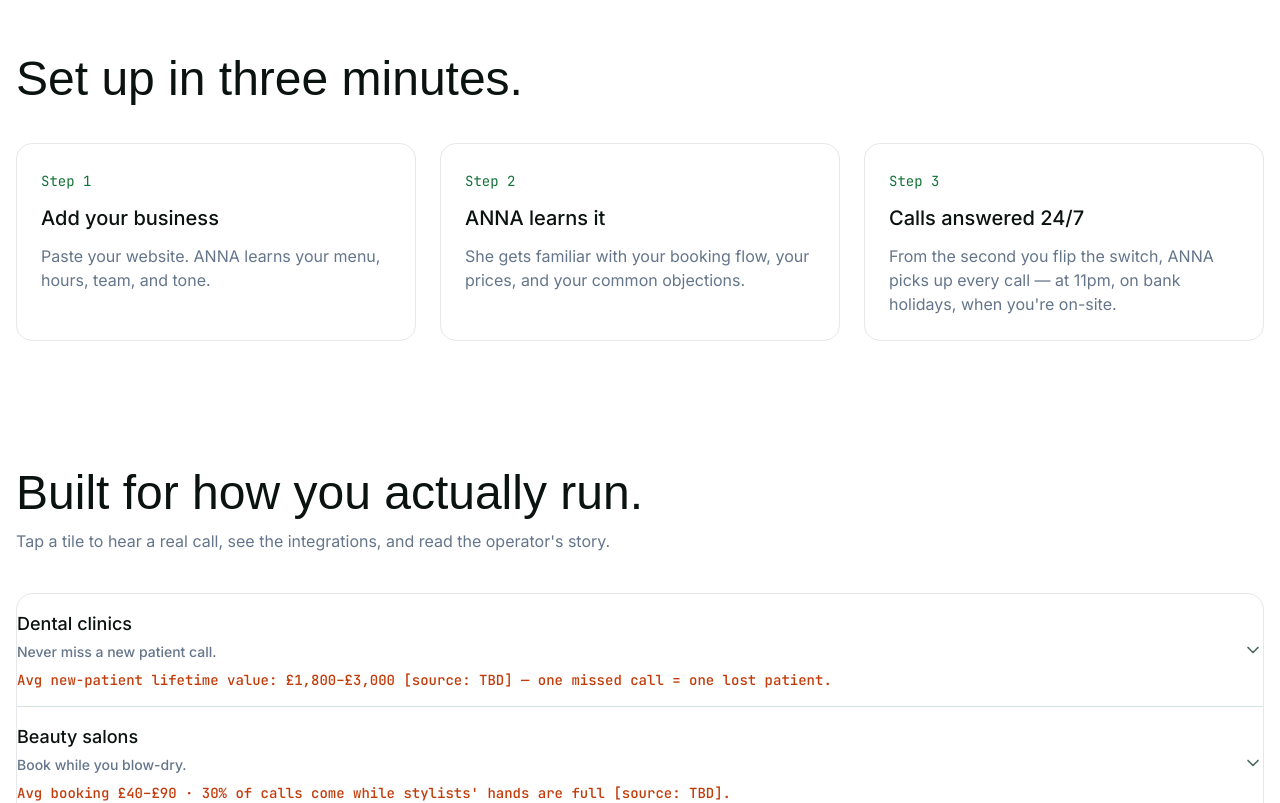
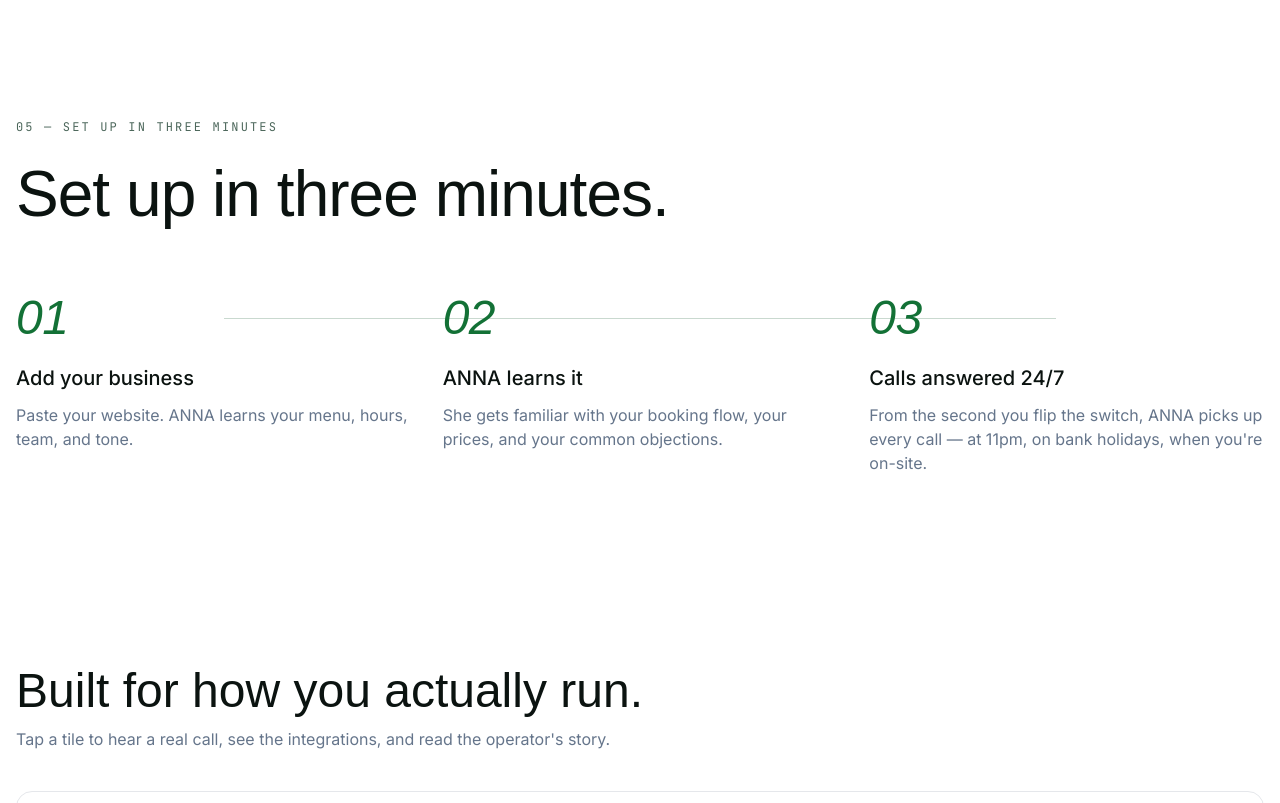
Before and after one commit to nfilippov733/anna-reception, a Next.js app: page / in a window 1280 px wide. Shown: the part 3137-3940 px from the top of the page. Built offline with nearby package versions, Linux system fonts and the light colour scheme; a web font is replaced by a local one.

Commit message:
feat(how-it-works): kicker + NumberMarker stanzas connected by sage hairline

```diff
--- a/src/components/sections/HowItWorks.tsx
+++ b/src/components/sections/HowItWorks.tsx
@@ -1,19 +1,41 @@
+import { Kicker } from "@/components/primitives/Kicker";
+import { NumberMarker } from "@/components/primitives/NumberMarker";
+
 const STEPS = [
-  { num: "1", title: "Add your business", body: "Paste your website. ANNA learns your menu, hours, team, and tone." },
-  { num: "2", title: "ANNA learns it", body: "She gets familiar with your booking flow, your prices, and your common objections." },
-  { num: "3", title: "Calls answered 24/7", body: "From the second you flip the switch, ANNA picks up every call — at 11pm, on bank holidays, when you're on-site." },
+  {
+    num: "01",
+    title: "Add your business",
+    body: "Paste your website. ANNA learns your menu, hours, team, and tone.",
+  },
+  {
+    num: "02",
+    title: "ANNA learns it",
+    body: "She gets familiar with your booking flow, your prices, and your common objections.",
+  },
+  {
+    num: "03",
+    title: "Calls answered 24/7",
+    body: "From the second you flip the switch, ANNA picks up every call — at 11pm, on bank holidays, when you're on-site.",
+  },
 ];
 
 export function HowItWorks() {
   return (
-    <section id="how-it-works" className="mx-auto max-w-page px-4 py-16" aria-labelledby="how-heading">
-      <h2 id="how-heading" className="font-display text-3xl md:text-5xl">Set up in three minutes.</h2>
-      <ol className="mt-10 grid gap-6 md:grid-cols-3">
+    <section id="how-it-works" className="mx-auto max-w-page px-4 py-24 md:py-32" aria-labelledby="how-heading">
+      <Kicker number="05" label="Set up in three minutes" />
+      <h2 id="how-heading" className="mt-6 font-display text-display-lg text-ink text-balance">
+        Set up in three minutes.
+      </h2>
+      <ol className="mt-16 grid gap-16 md:grid-cols-3 md:gap-8 relative">
+        <span
+          aria-hidden="true"
+          className="hidden md:block absolute top-6 left-[16.67%] right-[16.67%] h-px bg-sage/40"
+        />
         {STEPS.map((s) => (
-          <li key={s.num} className="rounded-2xl border border-border p-6 bg-bg">
-            <span className="font-mono text-primary text-sm">Step {s.num}</span>
-            <p className="mt-3 text-xl font-medium">{s.title}</p>
-            <p className="mt-3 text-fg-muted">{s.body}</p>
+          <li key={s.num} className="relative">
+            <NumberMarker>{s.num}</NumberMarker>
+            <p className="mt-6 text-xl font-medium text-ink leading-tight">{s.title}</p>
+            <p className="mt-3 text-fg-muted max-w-prose">{s.body}</p>
           </li>
         ))}
       </ol>
```
